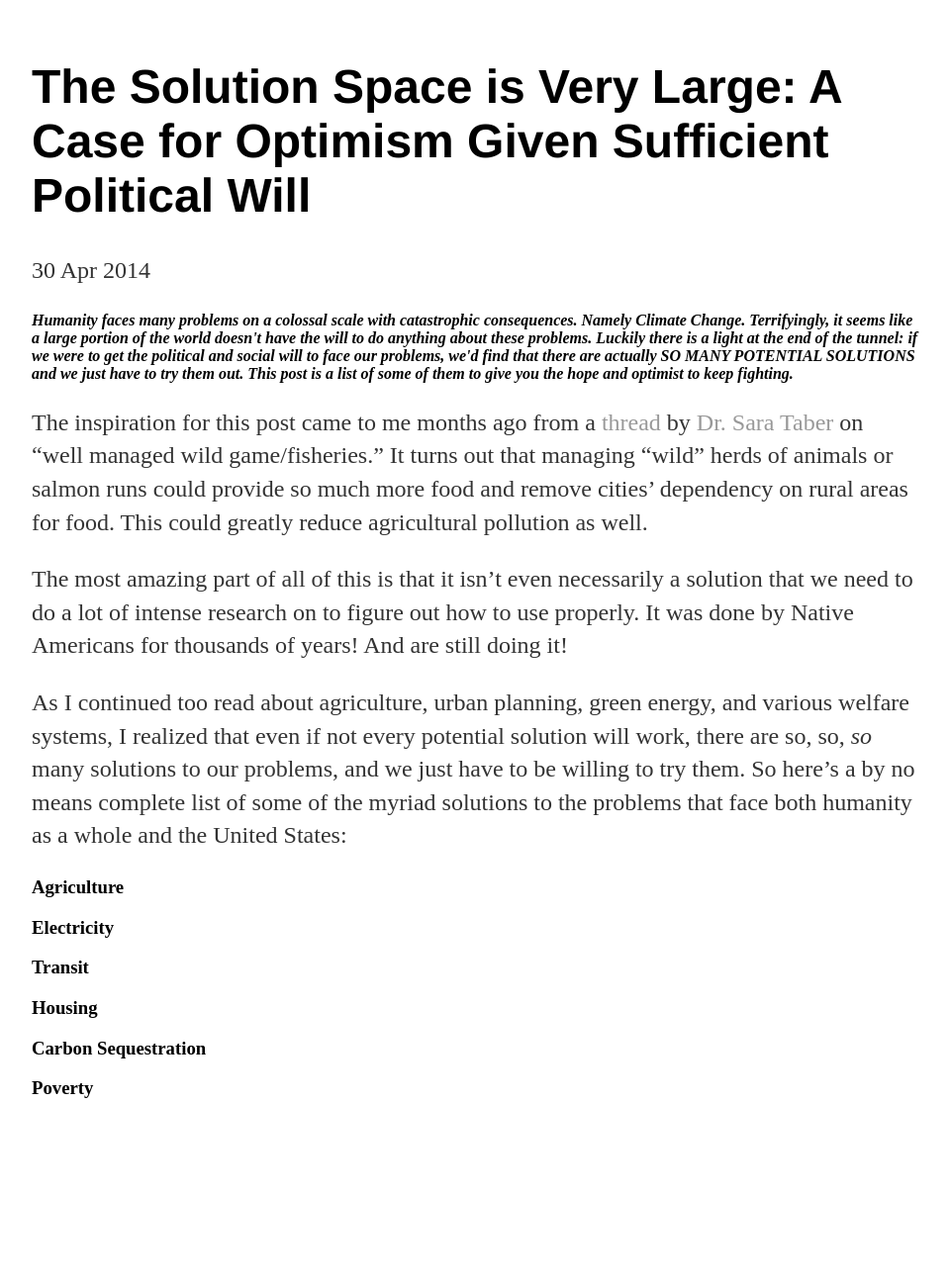
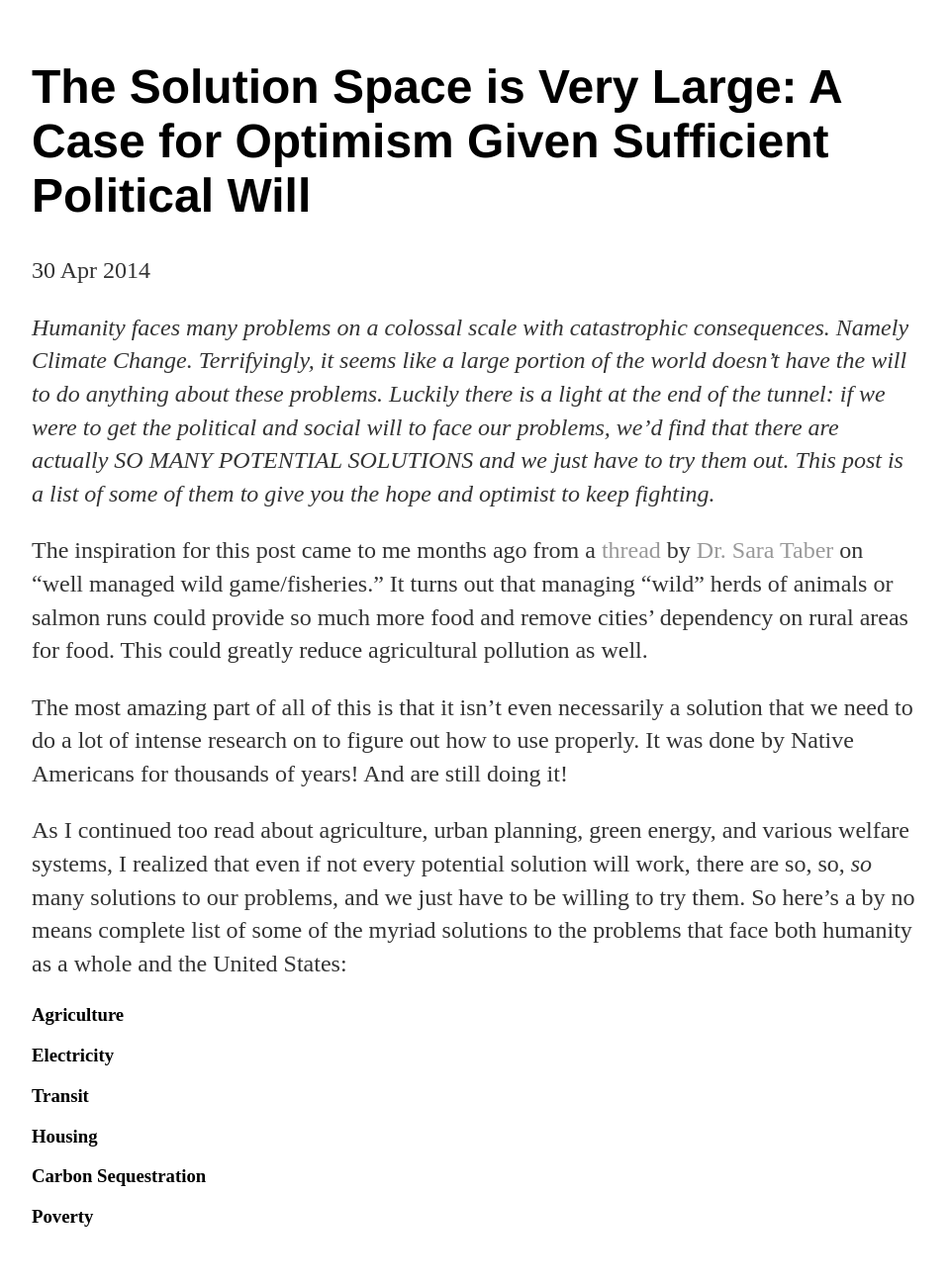
Before and after one commit to ZacSmir/placeholder-website, a Jekyll site: the page built from _posts/2020-12-19-The-Void-That-Binds.md, in a window 1280 px wide. Shown: the whole page at 99% size, without its empty margins (160-1120 px from the left). Built offline with Jekyll 4.4.1, drawn with Linux system fonts in a browser that asks for light colours; before the commit the page ends 1171 px from its top, so only the background shows below that.

Commit message:
Update 2020-12-19-The-Void-That-Binds.md

```diff
--- a/_posts/2020-12-19-The-Void-That-Binds.md
+++ b/_posts/2020-12-19-The-Void-That-Binds.md
@@ -4,7 +4,7 @@ title: "The Solution Space is Very Large: A Case for Optimism Given Sufficient P
 date: 2014-04-30
 tag: General
 ---
-<h4><i>Humanity faces many problems on a colossal scale with catastrophic consequences. Namely Climate Change. Terrifyingly, it seems like a large portion of the world doesn't have the will to do anything about these problems. Luckily there is a light at the end of the tunnel: if we were to get the political and social will to face our problems, we'd find that there are actually SO MANY POTENTIAL SOLUTIONS and we just have to try them out. This post is a list of some of them to give you the hope and optimist to keep fighting.</i></h4>
+<i>Humanity faces many problems on a colossal scale with catastrophic consequences. Namely Climate Change. Terrifyingly, it seems like a large portion of the world doesn't have the will to do anything about these problems. Luckily there is a light at the end of the tunnel: if we were to get the political and social will to face our problems, we'd find that there are actually SO MANY POTENTIAL SOLUTIONS and we just have to try them out. This post is a list of some of them to give you the hope and optimist to keep fighting.</i>
 
 The inspiration for this post came to me months ago from a [thread](https://twitter.com/SarahTaber_bww/status/1273338423055704064) by [Dr. Sara Taber](https://twitter.com/SarahTaber_bww) on "well managed wild game/fisheries." It turns out that managing "wild" herds of animals or salmon runs could provide so much more food and remove cities' dependency on rural areas for food. This could greatly reduce agricultural pollution as well.
 
```
